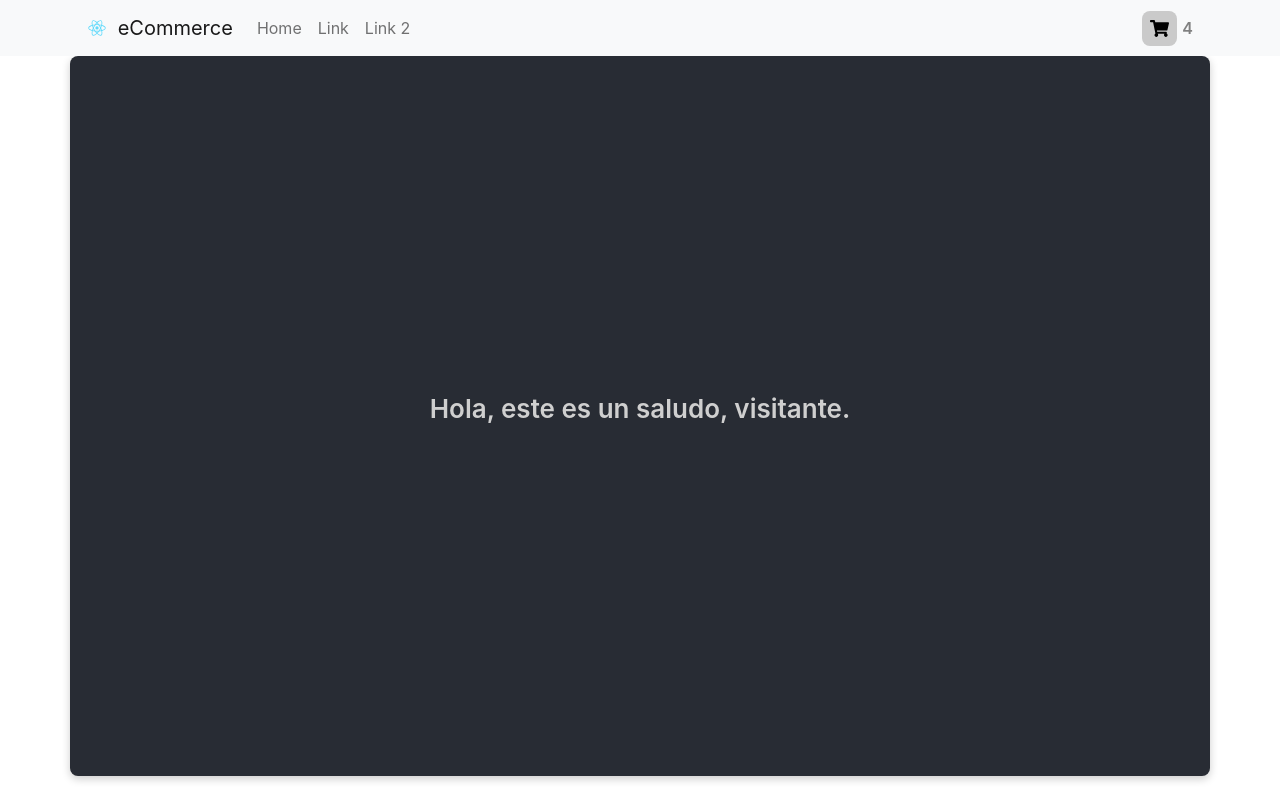
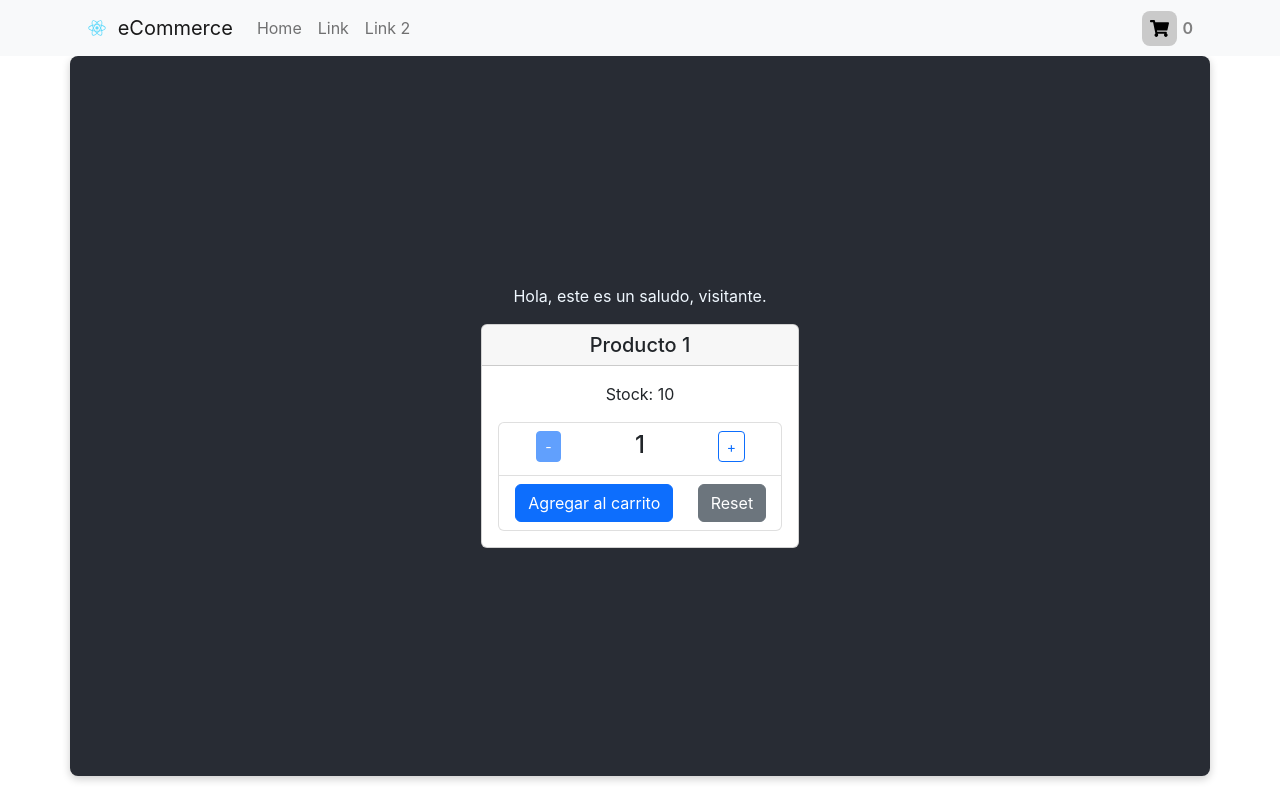
Before and after one commit to zgabros/ecomciccariello, a React (Create React App) app: page / in a window 1280 px wide. Built offline with nearby package versions, Linux system fonts and the light colour scheme.

Commit message:
itemCount agregado

```diff
--- a/src/App.js
+++ b/src/App.js
@@ -1,17 +1,19 @@
-import './App.css';
-import ItemListContainer from './components/ItemListContainer';
-import NavBar from './components/NavBar';
+import { useEffect, useState } from "react";
+import "./App.css";
+import ItemListContainer from "./components/ItemListContainer";
+import NavBar from "./components/NavBar";
 
 function App() {
-    let item = 4
-    let greetings = 'visitante.'
+  const [item, setItem] = useState(0);
 
-    return (
-        <div className='App'>
-            <NavBar item={item}/>
-            <ItemListContainer greetings={greetings}/>
-        </div>
-    );
+  let greetings = "visitante.";
+
+  return (
+    <div className="App">
+      <NavBar item={item} />
+      <ItemListContainer greetings={greetings} item={item} setItem={setItem} />
+    </div>
+  );
 }
 
 export default App;
--- /dev/null
+++ b/src/components/ItemCount.jsx
@@ -0,0 +1,103 @@
+import React, { useState, useEffect } from "react";
+import { Button, Card, ListGroup } from "react-bootstrap";
+
+function ItemCount({ initial, stock, setStock, onAdd, onReset }) {
+  const [pedido, setPedido] = useState(initial);
+
+  const sumar = () => {
+    setPedido(pedido + 1);
+  };
+  const restar = () => {
+    setPedido(pedido - 1);
+  };
+
+  return (
+    <Card>
+      <Card.Header as="h5">Producto 1</Card.Header>
+      <Card.Body>
+        <Card.Text>Stock: {stock}</Card.Text>
+
+        <ListGroup>
+          <ListGroup.Item>
+            <div class="row">
+              <div class="col-4">
+                <>
+                  {pedido > initial ? (
+                    <Button
+                      variant="outline-primary"
+                      size="sm"
+                      onClick={restar}
+                    >
+                      -
+                    </Button>
+                  ) : (
+                    <Button variant="primary" size="sm" disabled>
+                      -
+                    </Button>
+                  )}
+                </>
+              </div>
+              <div class="col-4">
+                <Card.Text>
+                  <h4>{pedido}</h4>
+                </Card.Text>
+              </div>
+              <div class="col-4">
+                <>
+                  {pedido < stock ? (
+                    <Button variant="outline-primary" size="sm" onClick={sumar}>
+                      +
+                    </Button>
+                  ) : (
+                    <Button variant="primary" size="sm" disabled>
+                      +
+                    </Button>
+                  )}
+                </>
+              </div>
+            </div>
+          </ListGroup.Item>
+
+          <ListGroup.Item>
+            <div class="row">
+              <div class="col-8">
+                <>
+                  {stock >= initial ? (
+                    <Button
+                      variant="primary"
+                      onClick={() => {
+                        onAdd(pedido);
+                        setPedido(initial);
+                        setStock(stock - pedido);
+                      }}
+                    >
+                      Agregar al carrito
+                    </Button>
+                  ) : (
+                    <Button variant="primary" disabled>
+                      Sin suficiente stock
+                    </Button>
+                  )}
+                </>
+              </div>
+              <div class="col-4">
+                <Button
+                  variant="secondary"
+                  onClick={() => {
+                    onReset();
+                    setPedido(initial);
+                    setStock(10);
+                  }}
+                >
+                  Reset
+                </Button>
+              </div>
+            </div>
+          </ListGroup.Item>
+        </ListGroup>
+      </Card.Body>
+    </Card>
+  );
+}
+
+export default ItemCount;
--- a/src/components/ItemListContainer.css
+++ b/src/components/ItemListContainer.css
@@ -6,5 +6,9 @@
   align-items: center;
   justify-content: center;
   border-radius: 8px;
-    box-shadow: 0px 3px 8px rgba(0,0,0,0.2);
+  box-shadow: 0px 3px 8px rgba(0, 0, 0, 0.2);
 }
+
+.saludo {
+  color: aliceblue;
+}
--- a/src/components/ItemListContainer.jsx
+++ b/src/components/ItemListContainer.jsx
@@ -1,19 +1,40 @@
-import React from 'react'
-import './ItemListContainer.css'
-import {Container, Row, Col} from 'react-bootstrap'
-import ItemListMostrar from './ItemListMostrar'
+import React, { useState } from "react";
+import "./ItemListContainer.css";
+import { Container, Row, Col } from "react-bootstrap";
+import ItemCount from "./ItemCount";
 
-function ItemListContainer( {greetings} ) {
+function ItemListContainer({ greetings, item, setItem }) {
+  const [stock, setStock] = useState(10);
+
+  const onAdd = (e) => {
+    setItem(item + e);
+  };
+
+  const onReset = (e) => {
+    setItem(0);
+  };
 
   return (
-        <Container className='saludos'>
+    <Container className="saludos">
+      <Row>
+        <Col className="saludo">
+          <p>{"Hola, este es un saludo, " + greetings}</p>
+        </Col>
+      </Row>
       <Row>
         <Col>
-                   <ItemListMostrar greetings={greetings}/>
+          <ItemCount
+            initial={1}
+            onAdd={onAdd}
+            onReset={onReset}
+            item={item}
+            stock={stock}
+            setStock={setStock}
+          />
         </Col>
       </Row>
     </Container>
-    )
+  );
 }
 
-export default ItemListContainer
+export default ItemListContainer;
--- a/src/components/ItemListMostrar.css
+++ /dev/null
@@ -1,6 +0,0 @@
-.saludo{
-    font-weight: 600;
-    font-size: calc(10px + 2vmin);
-    color: rgb(207, 207, 207);
-    padding: 16px 0px 16px 0px;
-}
--- a/src/components/ItemListMostrar.jsx
+++ /dev/null
@@ -1,14 +0,0 @@
-import React from 'react'
-import './ItemListMostrar.css'
-
-function ItemListMostrar({greetings}) {
-  return (
-    <div className='saludo'>
-        <p>
-            {'Hola, este es un saludo, '+ greetings}
-        </p>
-    </div>
-  )
-}
-
-export default ItemListMostrar
```
Lines whose indentation alone changed are shown as unchanged.
